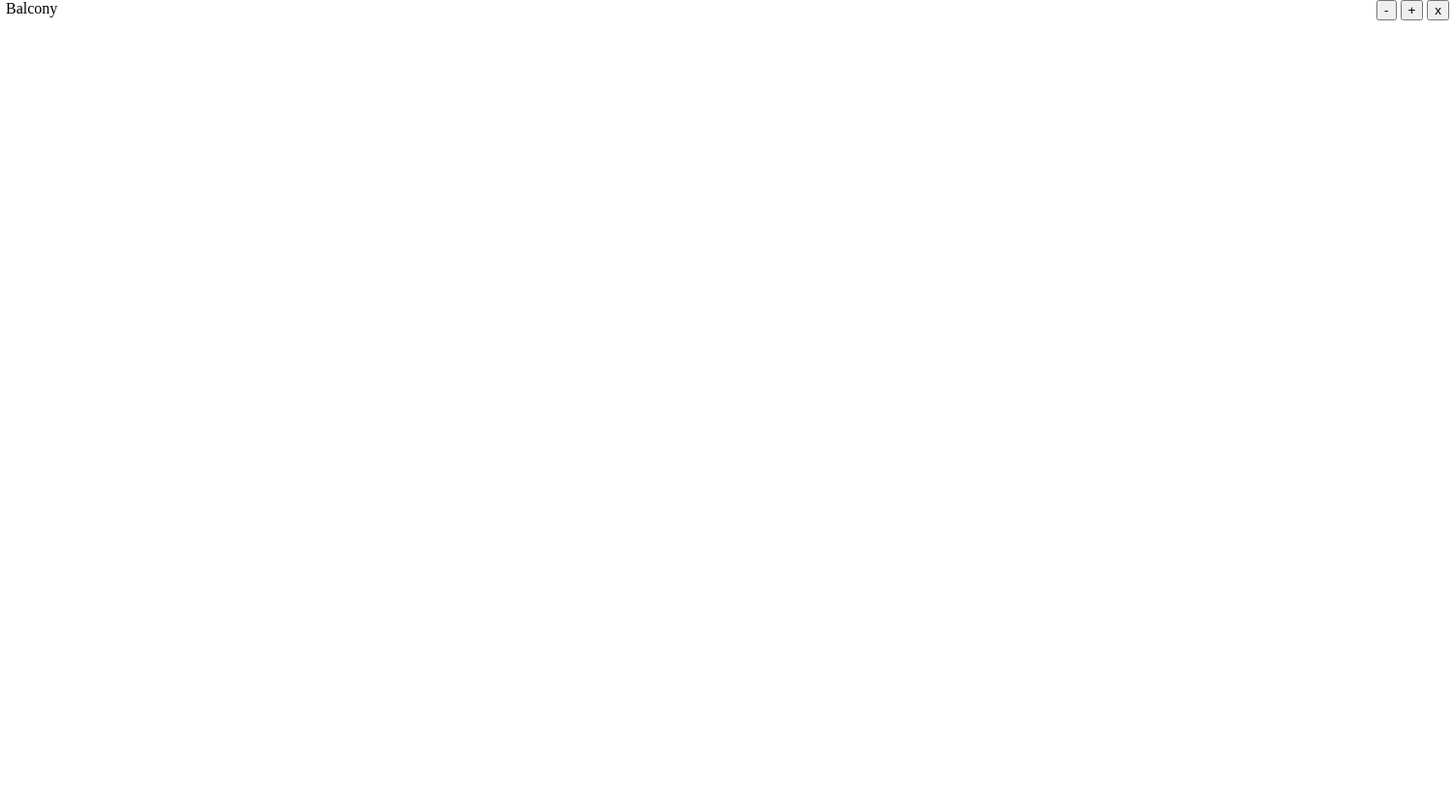
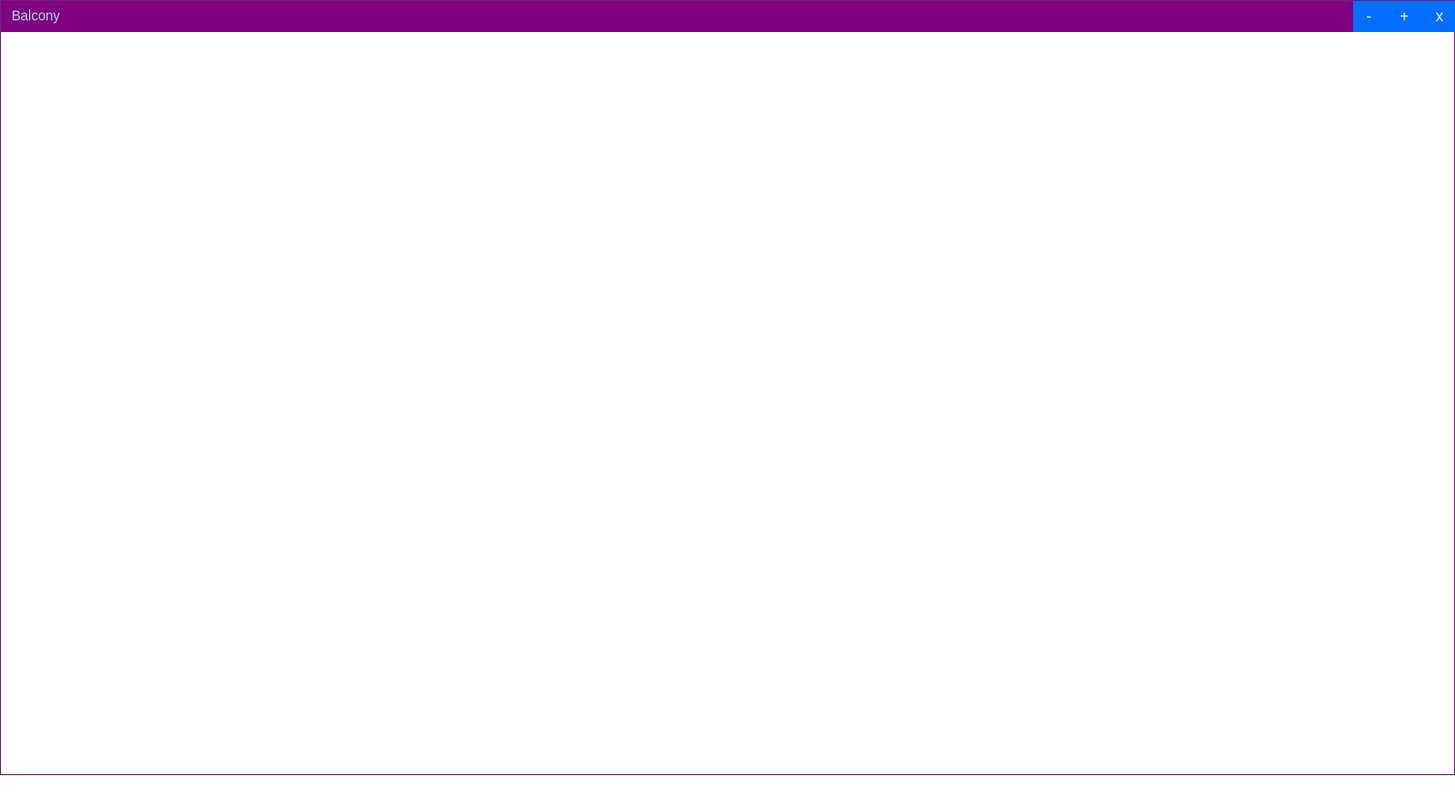
Before and after one commit to JayceHoughton/Balcony-Web-Browser-, an Electron app: page index.html in a window 1500 px wide. Shown: the whole page at 97% size. Before the commit the page ends 800 px from the top, so only its background shows below. Drawn offline with Linux system fonts and the light colour scheme.

Commit message:
Title Bar + Colors
Actually looks good now

```diff
--- a/index.html
+++ b/index.html
@@ -7,6 +7,17 @@
   </head>
   <body id="body">
     <!-- <p id="panel">Drag and drop your mouse cursor to make a panel!</p> -->
+
+	<!-- https://stackoverflow.com/questions/35876939/frameless-window-with-controls-in-electron-windows -->
+	<div id = "title-bar" style="background-color: purple">
+		<div id = "title">Balcony</div>
+		<div id = "title-bar-btns">
+			<button id = "min-btn">-</button>
+			<button id = "max-btn">+</button>
+			<button id = "close-btn">x</button>
+		</div>
+	</div>
+
     <canvas id="theCanvas"></canvas>
 
     <script src="panels.js"></script>
@@ -14,14 +25,6 @@
     <script src="functions.js"></script>
 	<script src="default.js"></script>
 
-
-	<div id = "title">Balcony</div>
-	<div id = "title-bar-btns">
-		<button id = "min-btn">-</button>
-		<button id = "max-btn">+</button>
-		<button id = "close-btn">x</button>
-	</div>
-	</div>
 
 	<!-- npm i electron-navigation from https://www.npmjs.com/package/electron-navigation -->
 	<!--<div id="nav-body-ctrls"></div>
--- a/package.json
+++ b/package.json
@@ -18,8 +18,5 @@
   "homepage": "https://github.com/JayceHoughton/SoftwareEnginneringProject#readme",
   "devDependencies": {
     "electron": "^6.0.0-beta.3"
-  },
-  "dependencies": {
-    "electron-navigation": "^1.5.8"
   }
 }
--- a/style.css
+++ b/style.css
@@ -1,10 +1,23 @@
-html, body
+html
 {
-    height: 100%;
-    width: 100%;
+    /*height: 100%;
+    width: 100%;*/
     margin: 0;
-    overflow-x: hidden;
+    /*overflow-x: hidden;*/
 	padding: 0px;
+}
+
+body {
+	padding: 0px;
+	margin: 0px;
+	/* background-color: #2D2D30; */
+	background-color: #ffffff;
+	border: 1px solid #68217A;
+	position: absolute;
+	top: 0px;
+	left: 0px;
+	right: 0px;
+	bottom: 0px;
 }
 
 webview {
@@ -14,41 +27,40 @@ webview {
 }
 
 #title-bar {
-
  -webkit-app-region: drag;
-
- height: 24px;
-
- background-color: darkviolet;
-
- padding: none;
-
+ height: 32px;
+ padding: 0px;
  margin: 0px;
-
- color: #ADADAD;
-
+ /* background-color: #2D2D30;*/
  font-family: sans-serif;
-
 }
 
 #title {
-
  position: fixed;
-
  top: 0px;
-
- left: 6px;
-
+ left: 12px;
+ line-height: 32px;
+ font-size: 14px;
+ color: #add8e6
 }
 
 #title-bar-btns {
+ -webkit-app-region: no-drag;
+ position: fixed;
+ top: 1px;
+ right: 0px;
+ background-color: #006eff;
+}
 
- -webkit-app-region: no-drag;
+#title-bar-btns button {
+ height: 32px;
+ width: 32px;
+ background-color: transparent;
+ border: none;
+ color: #F1F1F1;
+ font-size: 16px;
+}
 
- position: fixed;
-
- top: 0px;
-
- right: 6px;
-
+#title-bar-btns button:hover {
+ background-color: #3F3F41;
 }
--- /dev/null
+++ b/style2.css
@@ -0,0 +1,14 @@
+html, body
+{
+    height: 100%;
+    width: 100%;
+    margin: 0;
+    overflow-x: hidden;
+	padding: 0px;
+}
+
+webview {
+    max-height: 100%;
+    max-width: 100%;
+    object-fit: contain;
+}
```
Also changed, not shown: panel_url.html (added, +11 -0 lines), 1 other file.
